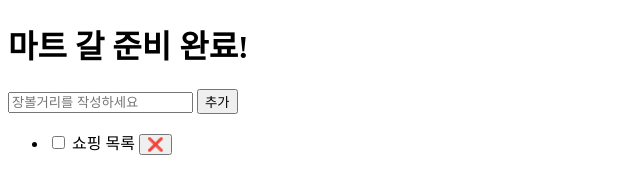
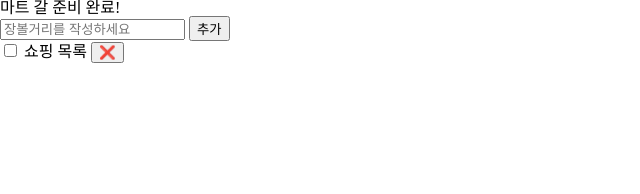
Before and after one commit to jusiwoo/ShopReady, a plain HTML site: page index.html in a window 1280 px wide. Shown: the whole page, without its empty margins (0-640 px from the left). Drawn offline with Linux system fonts and the light colour scheme.

Commit message:
add reset.css

```diff
--- /dev/null
+++ b/css/reset.css
@@ -0,0 +1,43 @@
+html, body, div, span, applet, object, iframe,
+h1, h2, h3, h4, h5, h6, p, blockquote, pre,
+a, abbr, acronym, address, big, cite, code,
+del, dfn, em, img, ins, kbd, q, s, samp,
+small, strike, strong, sub, sup, tt, var,
+b, u, i, center,
+dl, dt, dd, ol, ul, li,
+fieldset, form, label, legend,
+table, caption, tbody, tfoot, thead, tr, th, td,
+article, aside, canvas, details, embed,
+figure, figcaption, footer, header, hgroup,
+menu, nav, output, ruby, section, summary,
+time, mark, audio, video {
+	margin: 0;
+	padding: 0;
+	border: 0;
+	font-size: 100%;
+	font: inherit;
+	vertical-align: baseline;
+}
+/* HTML5 display-role reset for older browsers */
+article, aside, details, figcaption, figure,
+footer, header, hgroup, menu, nav, section {
+	display: block;
+}
+body {
+	line-height: 1;
+}
+ol, ul {
+	list-style: none;
+}
+blockquote, q {
+	quotes: none;
+}
+blockquote:before, blockquote:after,
+q:before, q:after {
+	content: '';
+	content: none;
+}
+table {
+	border-collapse: collapse;
+	border-spacing: 0;
+}
--- /dev/null
+++ b/css/style.css
@@ -0,0 +1 @@
+@import url(./reset.css);
--- a/index.html
+++ b/index.html
@@ -4,6 +4,7 @@
     <meta charset="UTF-8">
     <meta name="viewport" content="width=device-width, initial-scale=1.0">
     <title>마트 갈 준비 완료!</title>
+    <link rel="stylesheet" href="./css/style.css" type="text/css">
 </head>
 <body>
     <div class="headerWrap">
```
